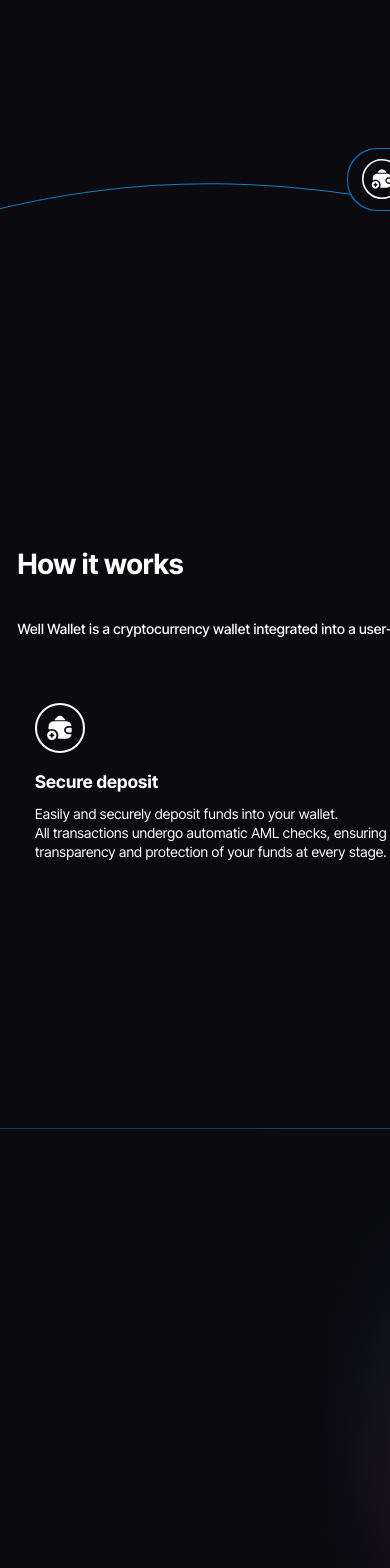
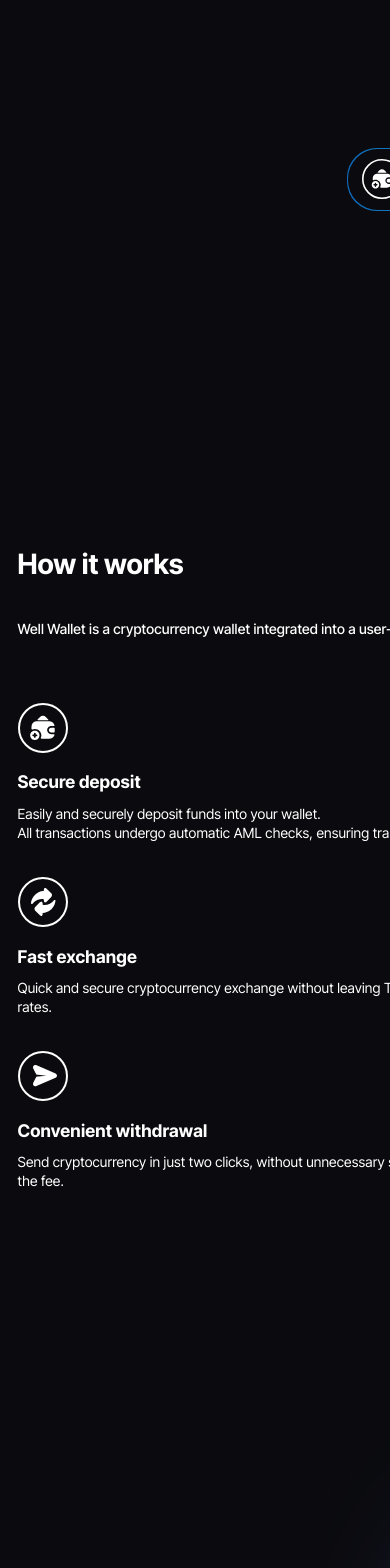
Before and after one commit to ibeliakov/well_wallet_preview, a Next.js app: page /en in a window 390 px wide. Shown: the part 360-1928 px from the top of the page. Built offline with nearby package versions, Linux system fonts and the light colour scheme.

Commit message:
style canges

```diff
--- a/app/components/Footer/Footer.module.css
+++ b/app/components/Footer/Footer.module.css
@@ -40,5 +40,6 @@
 @media screen and (max-width: 768px) {
   .content {
     flex-direction: column;
+    align-items: center;
   }
 }
--- a/app/view/Home/components/Advantages/Advantages.module.css
+++ b/app/view/Home/components/Advantages/Advantages.module.css
@@ -25,6 +25,12 @@
   flex-direction: column;
   gap: 0.625rem;
   width: calc(33.3333% - 2.5rem);
+}
+
+@media screen and (max-width: 768px) {
+  .item {
+    width: calc(50% - 2.5rem);
+  }
 }
 
 .item_header {
--- a/app/view/Home/components/Audit/Audit.module.css
+++ b/app/view/Home/components/Audit/Audit.module.css
@@ -33,7 +33,16 @@
   display: flex;
   flex-direction: column;
   gap: 0.625rem;
-  width: 327px;
+  width: calc(33.3333% - 1.25rem);
+}
+
+@media screen and (max-width: 768px) {
+  .standards {
+    flex-direction: column;
+  }
+  .standard {
+    width: 100%;
+  }
 }
 
 .standard__title {
--- a/app/view/Home/components/StartInfo/StartInfo.module.css
+++ b/app/view/Home/components/StartInfo/StartInfo.module.css
@@ -61,6 +61,14 @@
       top: 5px;
     }
   }
+}
+
+@media screen and (max-width: 1200px) {
+  .option {
+    &::before {
+      display: none;
+    }
+  }
 
 }
 
--- a/app/view/Home/components/Workflow/Workflow.module.css
+++ b/app/view/Home/components/Workflow/Workflow.module.css
@@ -13,6 +13,15 @@
     height: 877px;
   }
 }
+
+@media screen and (max-width: 1400px) {
+  .wrap {
+    &::after {
+      display: none;
+    }
+  }
+}
+
 .info {
   margin-bottom: 4.375rem;
 }
@@ -57,6 +66,9 @@
   .options {
     flex-direction: column;
     align-items: center;
+    &::before, &::after {
+      display: none;
+    }
   }
 
 }
@@ -78,6 +90,12 @@
   }
 }
 
+@media screen and (max-width: 768px) {
+  .column {
+    flex-direction: column;
+  }
+}
+
 .option {
   display: flex;
   flex-direction: column;
@@ -89,6 +107,13 @@
   .option {
     flex-basis: 0;
     flex-grow: 1;
+  }
+}
+
+@media screen and (max-width: 768px) {
+  .option {
+    max-width: 100%;
+    width: 100%;
   }
 }
 
@@ -118,6 +143,12 @@
 @media screen and (max-width: 1200px) {
   .option_description {
     height: 10rem;
+  }
+}
+
+@media screen and (max-width: 992px) {
+  .option_description {
+    height: auto;
   }
 }
 
```
